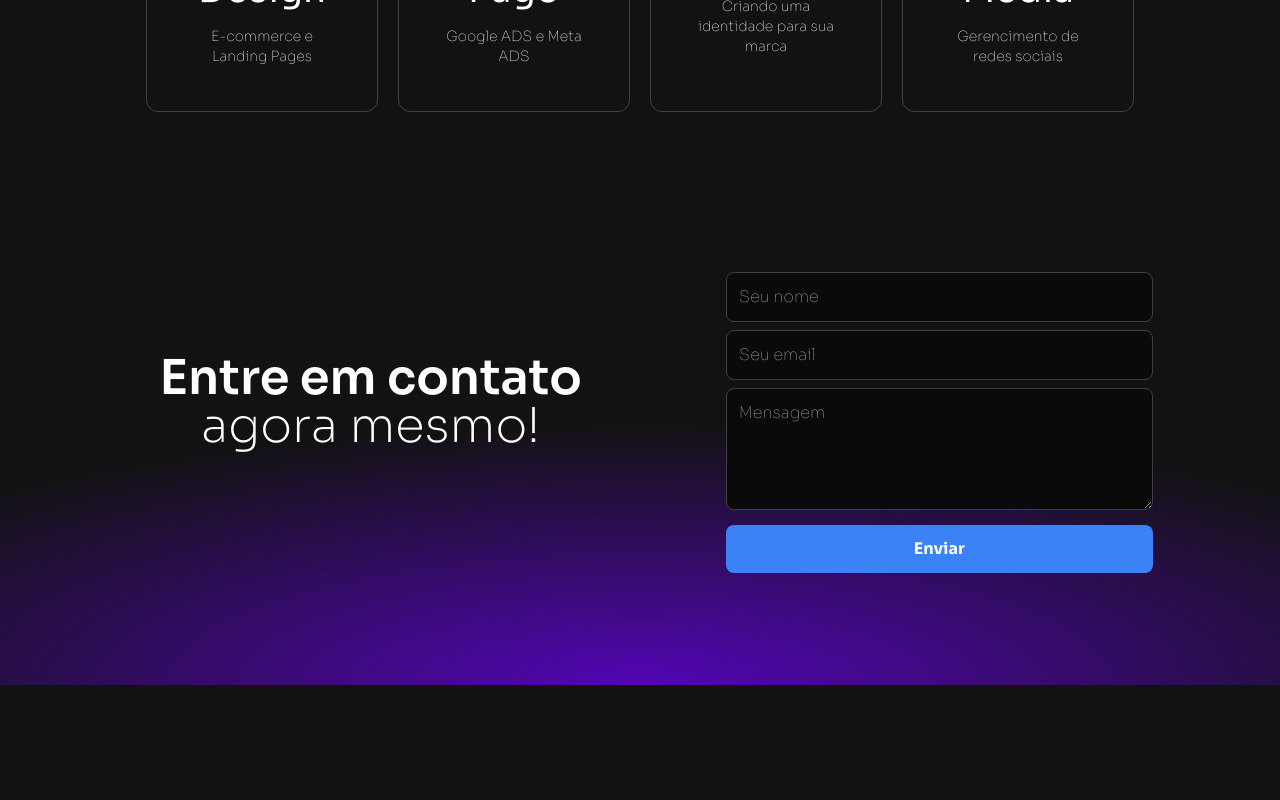
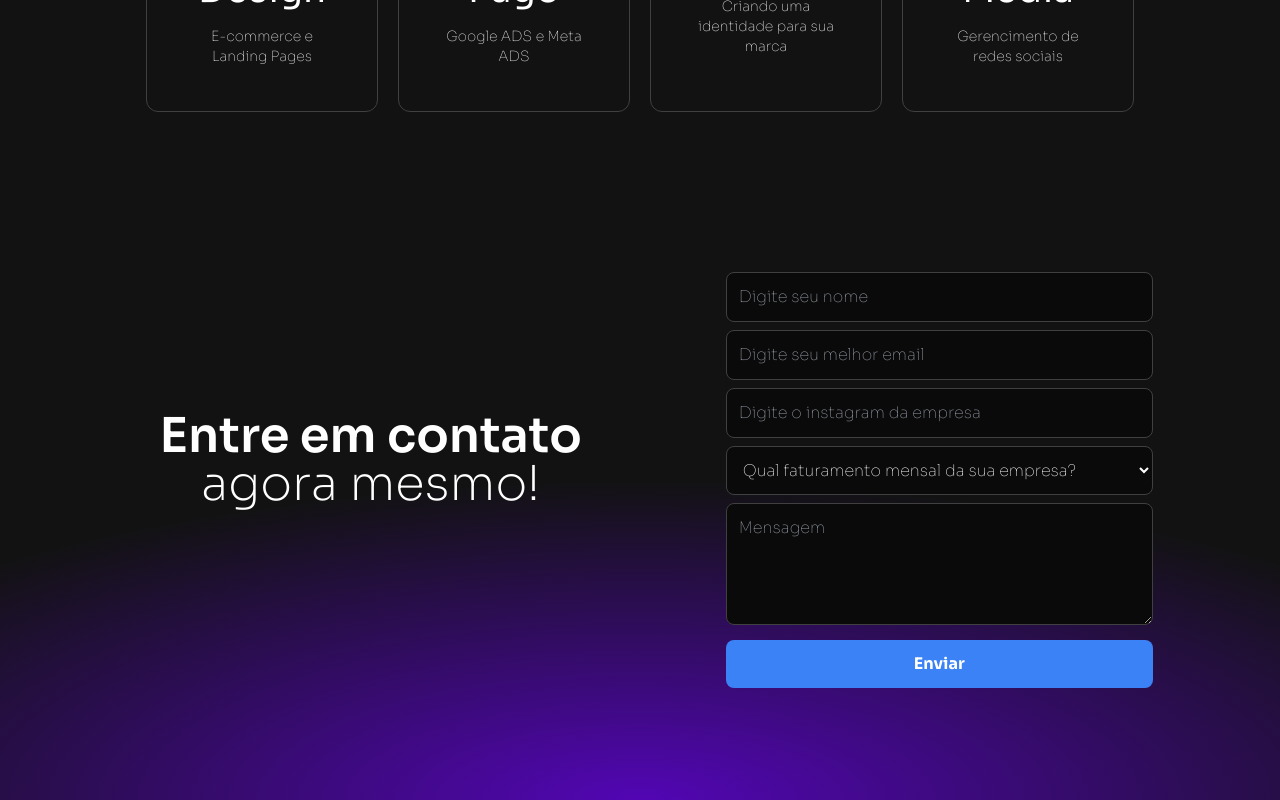
Before and after one commit to rafaelrch/landingPageV2, a React (Vite) app: page / in a window 1280 px wide. Shown: the part 2747-3547 px from the top of the page. Before the commit the page ends 3432 px from the top, so only its background shows below. Built offline with nearby package versions, Linux system fonts and the light colour scheme.

Commit message:
update form instagram and select

```diff
--- a/src/components/Formulario.jsx
+++ b/src/components/Formulario.jsx
@@ -1,13 +1,13 @@
-import emailjs from "@emailjs/browser";
+import { useState } from 'react';
 
 function Formulario() {
 
-    const sendEmail = (e) => {
-        e.preventDefault();
-        alert("Submitted");
 
-        emailjs.sendForm(process.env.REACT_APP_SERVICE_ID, process.env.REACT_APP_TEMPLATE_ID, e.target, process.env.REACT_APP_PUBLIC_ID)
-    }
+    const [faturamento, setFaturamento] = useState ('');
+
+    const alterarFaturamento  = (e) => {
+        setFaturamento(e.target.value);
+    };
 
   return (
     <div className="pt-28 flex flex-wrap justify-center items-center space-x-28 pb-28 sm:mt-20 lg:mt-10 bg-[radial-gradient(ellipse_150%_100%_at_bottom,#5206B4,#121212_50%)]">
@@ -20,19 +20,38 @@ function Formulario() {
         </div>
 
         <div className="flex flex-col  w-2/6">
-            <form className="contact_form" onSubmit={sendEmail}>
+            <form className="contact_form" >
                 <input className="w-full font-thin mb-2 border border-neutral-700 bg-neutral-950 px-3 py-3 rounded-lg focus:outline-none focus:ring-1 focus:ring-blue-500"
                 type="text"
                 id="nome"
-                placeholder="Seu nome"
+                placeholder="Digite seu nome"
                 required/>
 
-                <input className="w-full font-thin mb-2 border border-neutral-700 bg-neutral-950 px-3 py-3  rounded-lg focus:outline-none focus:ring-1 focus:ring-blue-500"
+                <input className="w-full font-thin mb-2 border border-neutral-700 bg-neutral-950 px-3 py-3 rounded-lg focus:outline-none focus:ring-1 focus:ring-blue-500"
                 type="email"
                 name="email_from"
                 id="email_from"
-                placeholder="Seu email"
+                placeholder="Digite seu melhor email"
                 required/>
+
+                <input className="w-full font-thin mb-2 border border-neutral-700 bg-neutral-950 px-3 py-3 rounded-lg focus:outline-none focus:ring-1 focus:ring-blue-500"
+                type="text"
+                name="instagram"
+                id="instagram"
+                placeholder="Digite o instagram da empresa"
+                required/>
+
+                <select className='w-full font-thin  mb-2 border border-neutral-700 bg-neutral-950 px-3 py-3 rounded-lg focus:outline-none focus:ring-1 focus:ring-blue-500'
+                name="faturamento"
+                id="faturamento"
+                value={faturamento}
+                onChange={alterarFaturamento}>
+                    <option className='text-neutral-600' value="" disabled selected hidden>Qual faturamento mensal da sua empresa?</option>
+                    <option value="De 0 a 100 mil">De 0 a 100 mil</option>
+                    <option value="De 100 mil a 300 mill">De 100 mil a 300 mill</option>
+                    <option value="De 300 mil a 500 mil">De 300 mil a 500 mil</option>
+                    <option value="De 500 mil a 1 milhão">De 500 mil a 1 milhão</option>
+                </select>
 
                 <textarea
                 className="w-full font-thin mb-2 border border-neutral-700 px-3 py-3 bg-neutral-950  rounded-lg focus:outline-none focus:ring-1 focus:ring-blue-500"
```
